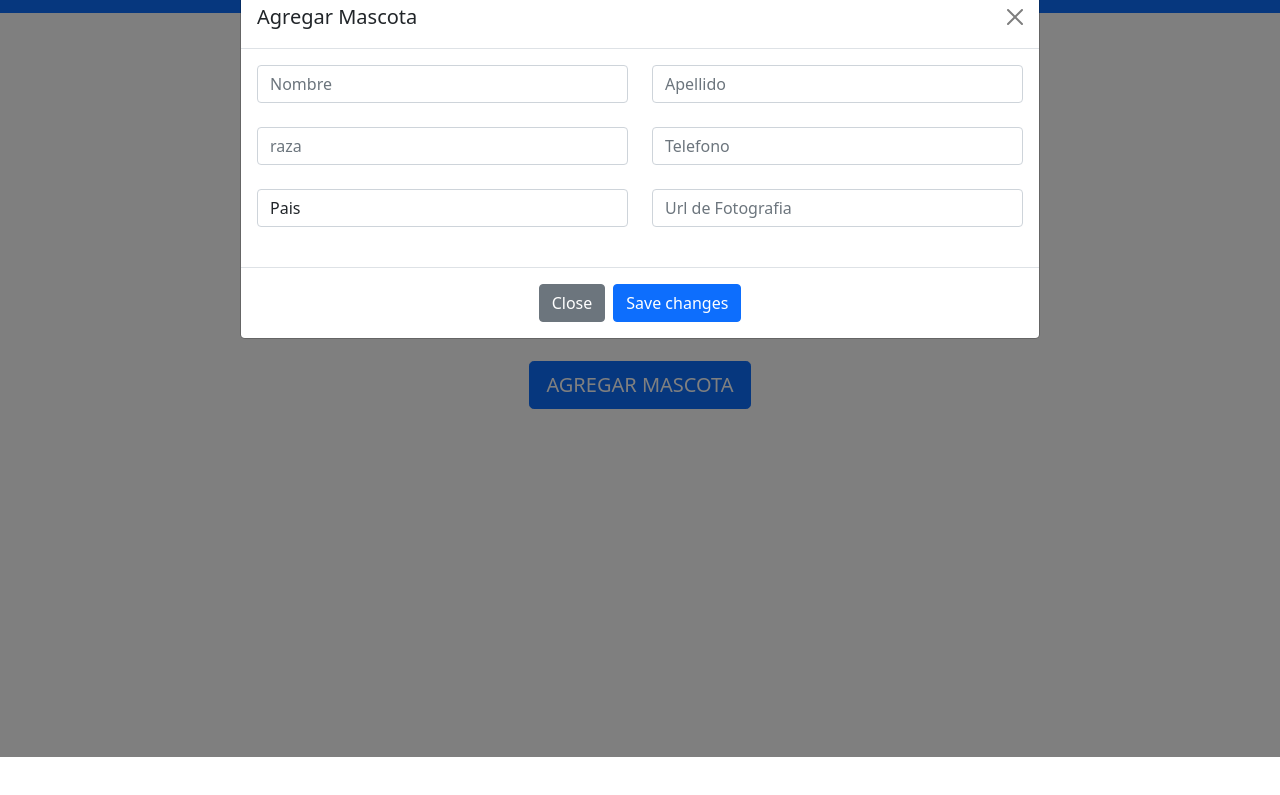
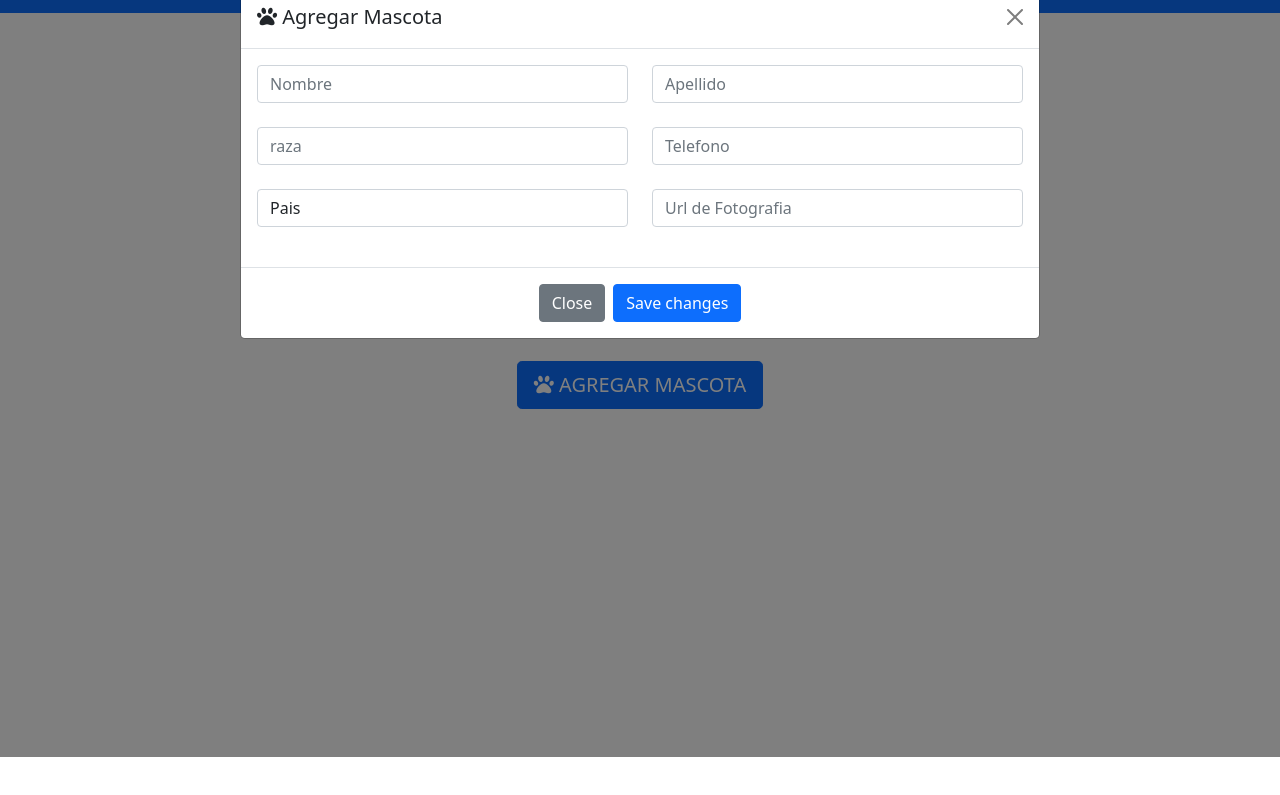
Before and after one commit to Nestor2911/Hackathon13, a website: page index.html in a window 1280 px wide. Both pictures are taken after a click on the button "AGREGAR MASCOTA". Shown: the part 43-838 px from the top of the page. Drawn offline with nearby package versions, Linux system fonts and the light colour scheme; files that its build step writes are made by us from their sources.

Commit message:
Actualización

```diff
--- a/index.html
+++ b/index.html
@@ -29,7 +29,7 @@
             <div class="container h-100">
                 <div class="js_register_event_register js_add h-100 view-add d-flex justify-content-center">
                     <button type="button" class="btn btn-primary btn-lg" data-bs-toggle="modal"
-                        data-bs-target="#exampleModal">AGREGAR MASCOTA</button>
+                        data-bs-target="#exampleModal"><i class="fas fa-paw"></i> AGREGAR MASCOTA</button>
                 </div>
 
                 <div class="p-4 grid" id="app">
@@ -45,7 +45,7 @@
                     <div class="modal-content">
                         <form class="js_form">
                             <div class="modal-header">
-                                <h5 class="modal-title" id="exampleModalLabel">Agregar Mascota</h5>
+                                <h5 class="modal-title" id="exampleModalLabel"><i class="fas fa-paw"></i> Agregar Mascota</h5>
                                 <button type="button" class="btn-close" data-bs-dismiss="modal"
                                     aria-label="Close"></button>
                             </div>
```
